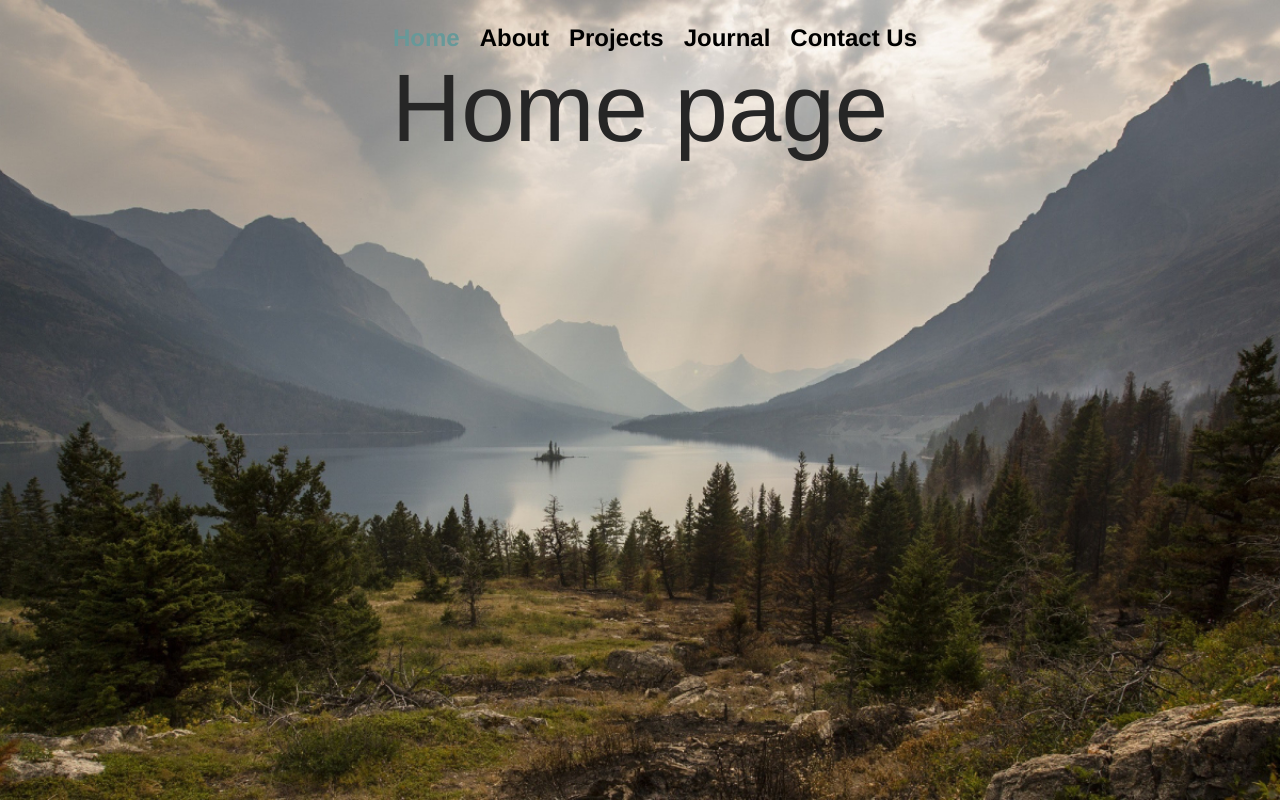
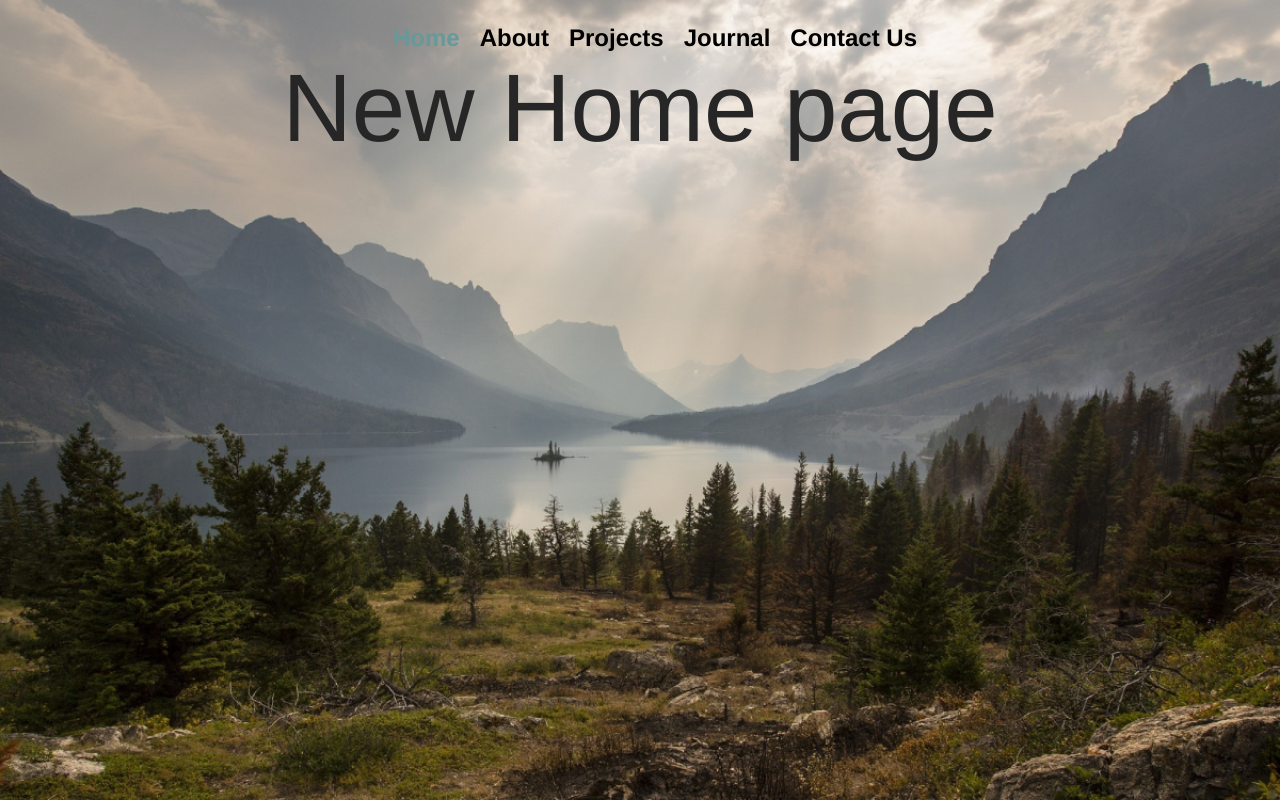
Before and after one commit to paul-mcinnis/react_proj, a React (Create React App) app: page / in a window 1280 px wide. Built offline with nearby package versions, Linux system fonts and the light colour scheme.

Commit message:
updated home page

```diff
--- a/src/scenes/Home/Home.js
+++ b/src/scenes/Home/Home.js
@@ -12,7 +12,7 @@ export default class Home extends React.Component {
     return (
       <div id="homecontainer" className="container">
         <Navbar activeLink="Home" />
-        <h1>Home page</h1>
+        <h1>New Home page</h1>
       </div>
     );
   }
```
